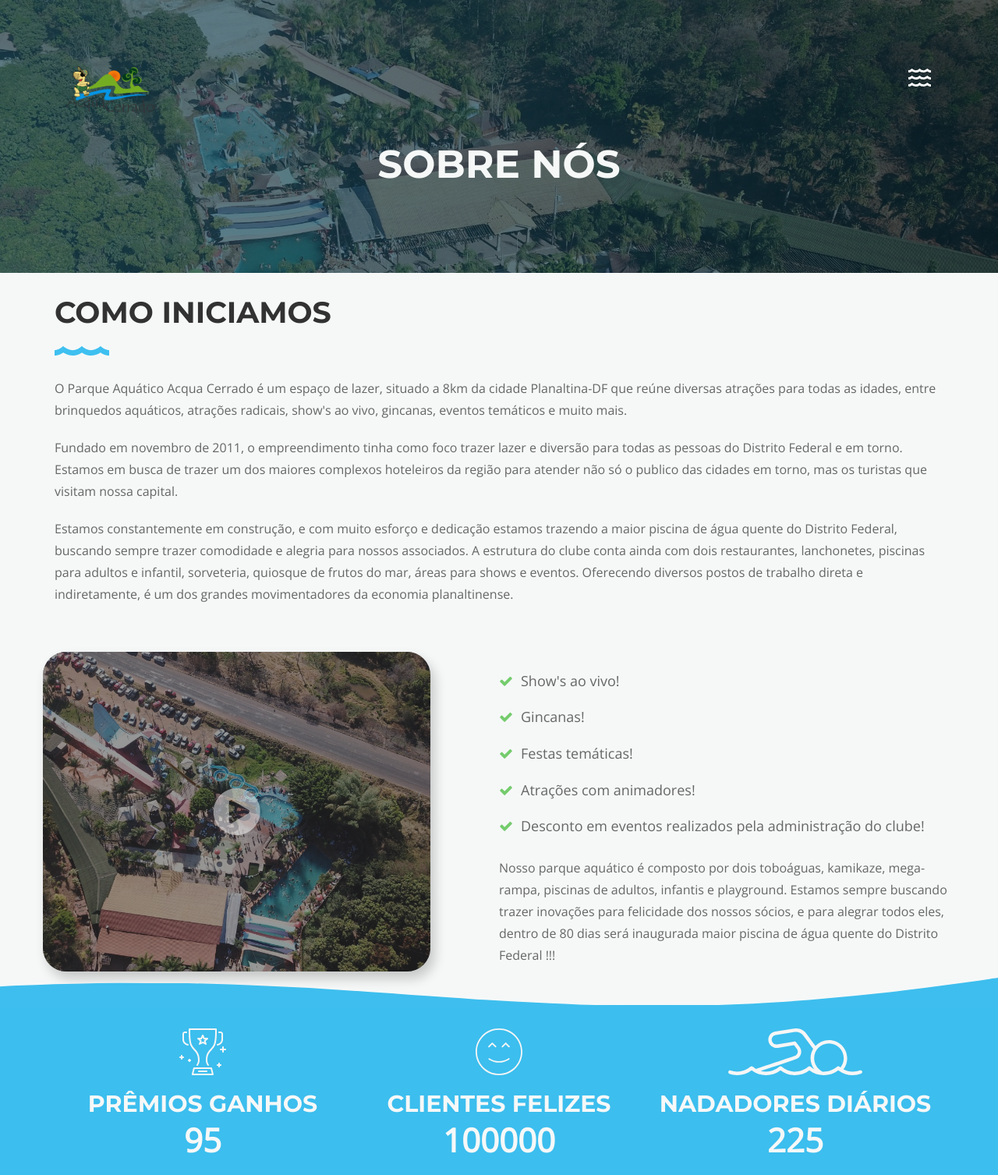
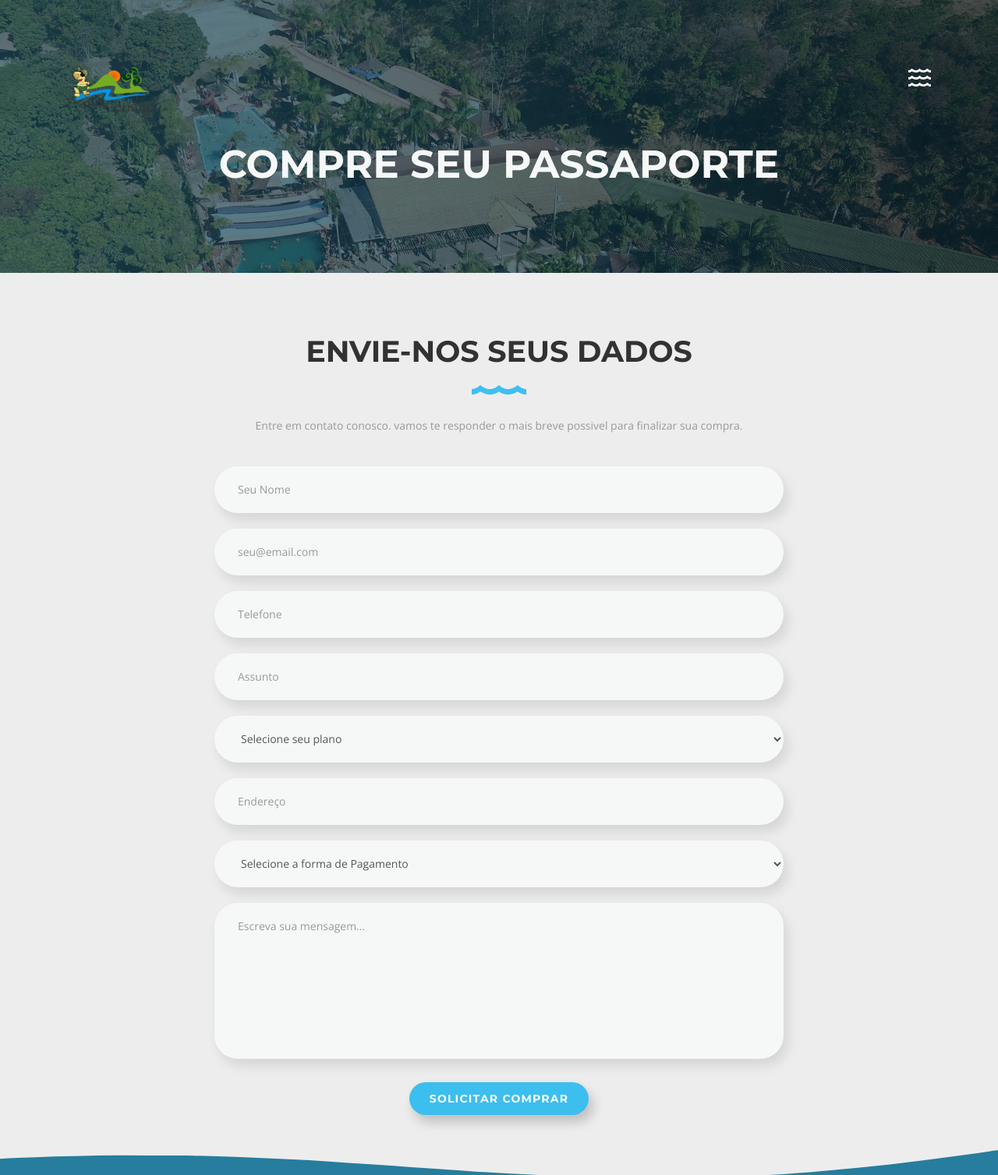
Before and after one commit to KelvinyHenrique/acqua_cerrado, a PHP site: page /comprar.html in a window 1280 px wide. Shown: the top 1507 px of the page at 78% size. Run offline with PHP 8.4, Linux system fonts and the light colour scheme.

Commit message:
Criando pagina de compra

```diff
--- a/comprar.html
+++ b/comprar.html
@@ -13,6 +13,7 @@
     <meta name="description" content="AcquaCerrado - Parque Aquatico">
     <meta name="keywords" content="parque aquatico, relaxar, piscina, nadar, acquacerrado">
     <meta name="author" content="K.H">
+
 
     <!-- ===== Website Title ===== -->
     <title>AcquaCerrado - Clube</title>
@@ -98,12 +99,13 @@
 
 
 
+
     <!-- ===== Main Page Section ===== -->
     <section class="main" id="pages">
 
         <!-- Title -->
         <div class="page-title overlay" style="background: url('images/img/slider-bg.jpg'); background-size: cover;">
-            <h2>SOBRE NÓS</h2>
+            <h2>Compre seu Passaporte</h2>
         </div>
         <!-- End of Title -->
 
@@ -113,218 +115,77 @@
 
 
 
-    <!-- ===== Start of About Section ===== -->
-    <section id="about">
-        <div class="container main-content">
+    <!-- ===== Start of Contact Section ===== -->
+    <section id="contact" class="contact">
+        <div class="container">
+            <div class="col-md-12 pad80">
+                <h2 class="section-title">envie-nos seus dados</h2>
+            </div>
+
+            <!-- Start of Contact Form -->
+            <div class="col-md-8 col-md-offset-2 contact-top">
+                <p>Entre em contato conosco. vamos te responder o mais breve possivel para finalizar sua compra.</p>
+
+                <form id="contact-form" method="POST" action="./php/comprar.php">
+
+                    <!-- contact result -->
+                    <div id="contact-result"></div>
+                    <!-- end of contact result -->
 
                     <div class="col-md-12">
-                <h2 class="section-title">COMO INICIAMOS</h2>
-
-                <p>O Parque Aquático Acqua Cerrado é um espaço de lazer, situado a 8km da cidade Planaltina-DF que reúne
-                    diversas atrações para todas as idades, entre brinquedos aquáticos, atrações radicais, show's ao
-                    vivo, gincanas, eventos temáticos e muito mais.</p>
-                <p>Fundado em novembro de 2011, o empreendimento tinha como foco trazer lazer e diversão para todas as
-                    pessoas do Distrito Federal e em torno. Estamos em busca de trazer um dos maiores complexos
-                    hoteleiros da região para atender não só o publico das cidades em torno, mas os turistas que visitam
-                    nossa capital.</p>
-                <p>Estamos constantemente em construção, e com muito esforço e dedicação estamos trazendo a maior
-                    piscina de água quente do Distrito Federal, buscando sempre trazer comodidade e alegria para nossos
-                    associados. A estrutura do clube conta ainda com dois restaurantes, lanchonetes, piscinas para
-                    adultos e infantil, sorveteria, quiosque de frutos do mar, áreas para shows e eventos. Oferecendo
-                    diversos postos de trabalho direta e indiretamente, é um dos grandes movimentadores da economia
-                    planaltinense. </p>
+                        <input class="form-control input-box" type="text" name="name" placeholder="Seu Nome">
+                        </div>
+                        <div class=" col-md-12">
+                        <input class="form-control input-box" type="email" name="email" placeholder="seu@email.com">
+                        </div>
+                        <div class=" col-md-12">
+                        <input class="form-control input-box" type="tel" name="phone" placeholder="Telefone">
                     </div>
 
-            <!-- Start of About Video -->
-            <div class="col-md-6 about-vid pad40">
-                <div class="vid-container">
-                    <!-- Insert video url in the href below -->
-                    <a href="video/sobre.MP4" class="popup-video">
-                        <img src="images/img/Galeria/atracao4.jpg" class="img-responsive" alt="">
-                    </a>
-                </div>
-            </div>
-            <!-- End of About Video -->
-
-            <div class="col-md-6 pad40">
-                <!-- Start of Check List -->
-                <ul class="check-list">
-                    <li>Show's ao vivo!</li>
-                    <li>Gincanas!</li>
-                    <li>Festas temáticas!</li>
-                    <li>Atrações com animadores!</li>
-                    <li>Desconto em eventos realizados pela administração do clube!</li>
-                </ul>
-                <!-- End of Check List -->
-
-                <p>Nosso parque aquático é composto por dois toboáguas, kamikaze, mega-rampa, piscinas de adultos,
-                    infantis e playground. Estamos sempre buscando trazer inovações para felicidade dos nossos sócios, e
-                    para alegrar todos eles, dentro de 80 dias será inaugurada maior piscina de água quente do Distrito
-                    Federal !!!</p>
+                    <div class="col-md-12">
+                        <input class="form-control input-box" type="text" name="subject" placeholder="Assunto">
                         </div>
 
+                        <div class=" col-md-12">
+                            <select class="form-control selec-comprar" name="planos" >
+                                <option value="vazio">Selecione seu plano</option>
+                                <option value="10">Basic | Duração 1 ano | Sem convites | Valor R$419,00</option>
+                                <option value="11">Basic | Duração 1 ano | Com convites | Valor R$499,00</option>
+                                <option value="12">Basic | Duração 2 anos | Sem convites | Valor R$640,00</option>
+                                <option value="13">Basic | Duração 2 anos | Com convites | Valor R$760,00</option>
+                                <option value="14">Pro | Duração 1 ano | Com convites | Valor R$1.320,00</option>
+                                <option value="15">Pro | Duração 2 anos | Com convites | Valor R$1.700,00</option>
+                                <option value="16">Ultra | Duração 1 ano | Com convites | Valor R$2.000,00</option>
+                                <option value="17">Ultra | Duração 2 anos | Com convites | Valor R$2.500,00</option>
+                            </select>
+                        </div>
+
+                        <div class="col-md-12">
+                            <input class="form-control input-box" type="text" name="endereco" placeholder="Endereço">
+                            </div>
+
+                            <div class="col-md-12">
+                                    <select name="fpagamento" class="form-control selec-comprar">
+                                        <option value="1">Selecione a forma de Pagamento</option>
+                                        <option value="credito">Cartão de Crédito até 12x sem juros</option>
+                                        <option value="debito">Cartão de Débito</option>
+                                        <option value="boleto">Boleto</option>
+                                        <option value="dinheiro">Dinheiro</option>
+                                        <option value="mercado-pago">MercadoPago</option>
+                                    </select>
+                                </div>
+                        <div class=" col-md-12">
+                        <textarea class="form-control textarea-box" rows="8" name="message"
+                            placeholder="Escreva sua mensagem..."></textarea>
+                        <button class="btn" type="submit">Solicitar Comprar</button>
+                    </div>
+                </form>
 
             </div>
-    </section>
-    <!-- ===== End of About Section ===== -->
-
-
-
-
-    <!-- ===== Start of CountUp Section ===== -->
-    <section id="countup">
-        <div class="container main-content">
-            <div class="col-md-12">
-
-                <!-- 1st Count up item -->
-                <div class="col-md-4 col-sm-4 col-xs-12">
-                    <img src="images/icons/trophy.svg" alt="">
-                    <h3>Prêmios Ganhos</h3>
-                    <span class="counter" data-from="0" data-to="95"></span>
-                </div>
-                <!-- End of 1st Count up item -->
-
-                <!-- 2nd Count up item -->
-                <div class="col-md-4 col-sm-4 col-xs-12">
-                    <img src="images/icons/happy.svg" alt="">
-                    <h3>CLIENTES FELIZES</h3>
-                    <span class="counter" data-from="0" data-to="100000"></span>
-                </div>
-                <!-- End of 2nd Count up item -->
-
-                <!-- 3rd Count up item -->
-                <div class="col-md-4 col-sm-4 col-xs-12">
-                    <img src="images/icons/swimmer.svg" alt="">
-                    <h3>Nadadores diários</h3>
-                    <span class="counter" data-from="0" data-to="225"></span>
-                </div>
-                <!-- End of 3rd Count up item -->
-
-            </div>
+            <!-- End of Contact Form -->
         </div>
     </section>
-    <!-- ===== End of CountUp Section ===== -->
-
-
-
-
-    <!-- ===== Start of Timeline Section ===== -->
-    <section id="timeline">
-        <div class="container main-content">
-            <div class="col-md-12">
-                <h2 class="section-title">Nossa história</h2>
-
-
-                <!-- Start of Timeline -->
-                <ul class="timeline">
-
-                    <!-- Start of Timeline Event 1 -->
-                    <li>
-                        <div class="timeline-badge wow fadeIn"></div>
-                        <div class="timeline-panel wow fadeInLeft">
-                            <!-- Timeline Header -->
-                            <div class="timeline-header">
-                                <h4>evento da linha do tempo</h4>
-                            </div>
-                            <!-- Timeline Image -->
-                            <div class="timeline-image">
-                                <img src="images/img/slider-bg.jpg" class="img-responsive" alt="">
-                            </div>
-                            <!-- Timeline Description -->
-                            <div class="timeline-descr">
-                                <p>Lorem Ipsum is simply dummy text of the printing and typesetting industry. Lorem
-                                    Ipsum has been the industry's standard dummy text ever since the 1500s, when an
-                                    unknown printer took a galley of type and scrambled it to make a type specimen book.
-                                </p>
-                            </div>
-                        </div>
-                    </li>
-                    <!-- End of Timeline Event 1 -->
-
-                    <!-- Start of Timeline Event 2 -->
-                    <li class="timeline-inverted">
-                        <div class="timeline-badge wow fadeIn"></div>
-                        <div class="timeline-panel wow fadeInRight">
-                            <!-- Timeline Header -->
-                            <div class="timeline-header">
-                                <h4>evento da linha do tempo</h4>
-                            </div>
-                            <!-- Timeline Image -->
-                            <div class="timeline-image">
-                                <img src="images/img/slider-bg2.jpg" class="img-responsive" alt="">
-                            </div>
-                            <!-- Timeline Description -->
-                            <div class="timeline-descr">
-                                <p>Lorem Ipsum is simply dummy text of the printing and typesetting industry. Lorem
-                                    Ipsum has been the industry's standard dummy text ever since the 1500s, when an
-                                    unknown printer took a galley of type and scrambled it to make a type specimen book.
-                                </p>
-                            </div>
-                        </div>
-                    </li>
-                    <!-- End of Timeline Event 2 -->
-
-                    <!-- Start of Timeline Event 3 -->
-                    <li>
-                        <div class="timeline-badge"></div>
-                        <div class="timeline-panel">
-                            <!-- Timeline Header -->
-                            <div class="timeline-header">
-                                <h4>evento da linha do tempo</h4>
-                            </div>
-                            <!-- Timeline Image -->
-                            <div class="timeline-image">
-                                <img src="images/img/slider-bg.jpg" class="img-responsive" alt="">
-                            </div>
-                            <!-- Timeline Description -->
-                            <div class="timeline-descr">
-                                <p>Lorem Ipsum is simply dummy text of the printing and typesetting industry. Lorem
-                                    Ipsum has been the industry's standard dummy text ever since the 1500s, when an
-                                    unknown printer took a galley of type and scrambled it to make a type specimen book.
-                                </p>
-                            </div>
-                        </div>
-                    </li>
-                    <!-- End of Timeline Event 3 -->
-
-                    <!-- Start of Timeline Event 4 -->
-                    <li class="timeline-inverted">
-                        <div class="timeline-badge"></div>
-                        <div class="timeline-panel">
-                            <!-- Timeline Header -->
-                            <div class="timeline-header">
-                                <h4>evento da linha do tempo</h4>
-                            </div>
-                            <!-- Timeline Image -->
-                            <div class="timeline-image">
-                                <img src="images/img/slider-bg2.jpg" class="img-responsive" alt="">
-                            </div>
-                            <!-- Timeline Description -->
-                            <div class="timeline-descr">
-                                <p>Lorem Ipsum is simply dummy text of the printing and typesetting industry. Lorem
-                                    Ipsum has been the industry's standard dummy text ever since the 1500s, when an
-                                    unknown printer took a galley of type and scrambled it to make a type specimen book.
-                                </p>
-                            </div>
-                        </div>
-                    </li>
-                    <!-- End of Timeline Event 4 -->
-
-                </ul>
-                <!-- End of Timeline -->
-
-            </div>
-
-            <div class="col-md-12 load wow fadeIn">
-                <a href="#" class="btn-border">carregar mais</a>
-                <div id="loadmsg"></div>
-            </div>
-        </div>
-    </section>
-    <!-- ===== End of Timeline Section ===== -->
-
-
-
+    <!-- ===== End of Contact Section ===== -->
 
     <!-- ===== Start of Footer ===== -->
     <footer id="main-footer">
@@ -428,7 +289,6 @@
     <script src="js/calendar.min.js"></script>
     <script src="js/jquery.ajaxchimp.js"></script>
     <script src="js/custom.js"></script>
-
     <!-- css3-mediaqueries.js for IE8 or older -->
     <!--[if lt IE 9]>
             <script src="js/respond.min.js"></script>
--- a/contato.html
+++ b/contato.html
@@ -126,7 +126,7 @@
             <div class="col-md-8 col-md-offset-2 contact-top">
                 <p>Entre em contato conosco. vamos te responder o mais breve possível.</p>
 
-                <form id="contact-form">
+                <form id="contact-form" class="formulario_envio2">
 
                     <!-- contact result -->
                     <div id="contact-result"></div>
--- a/css/style.css
+++ b/css/style.css
@@ -2618,3 +2618,31 @@
         opacity: 1;
     }
 }
+
+
+/* --------------------------------------
+    x. Banner
+-------------------------------------- */
+
+.banner {
+    width: 100%;
+    height: 720px;
+    background-color: red;
+}
+
+
+
+.selec-comprar {
+    margin: 10px 0;
+    height: 60px;
+    background: #f6f8f8;
+    border: 0;
+    border-radius: 30px;
+    padding-left: 30px;
+    box-shadow: 5.5px 9px 15px 0px rgba(0, 0, 0, 0.1);
+}
+
+    @media (max-width: 992px){
+    .selec-comprar {
+    margin: 20px 0;
+}}
```
Also changed, not shown: contato.php (+9 -6 lines), css/precos.css (added, +90 -0 lines), index.html (+12 -0 lines), js/custom.js (+16 -2 lines), php/comprar.php (added, +26 -0 lines), php/email.php (+16 -1 lines), precos.html (added, +194 -0 lines), 1 other file. Lines whose indentation alone changed are shown as unchanged.
